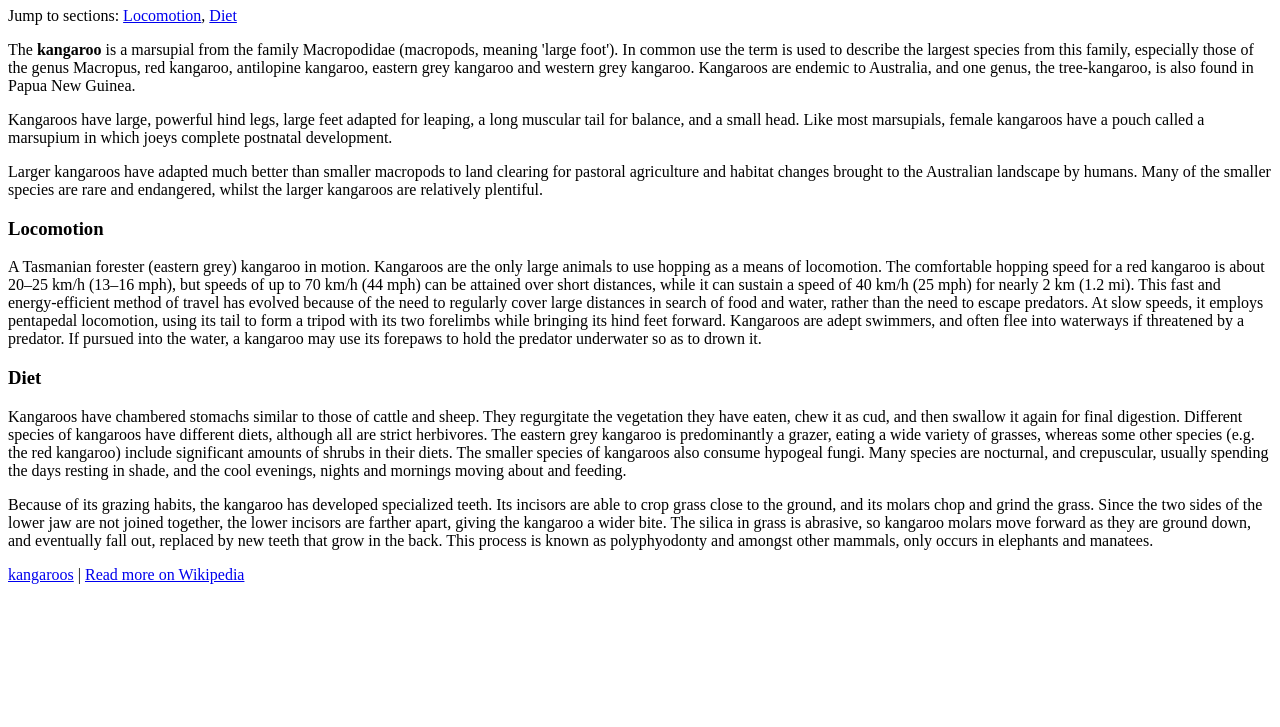
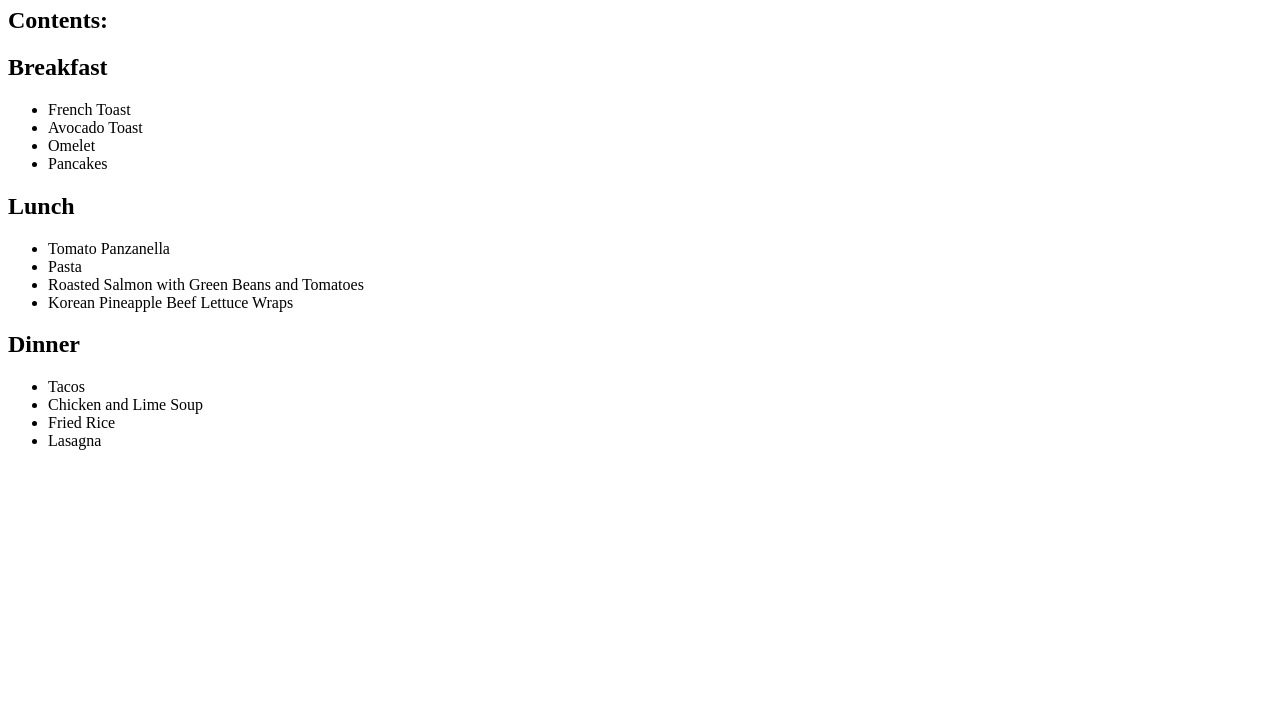
Before and after one commit to beanonastring/beanonastring.github.io, a plain HTML site: page index.html in a window 1280 px wide. Shown: the part 73-800 px from the top of the page. Drawn offline with Linux system fonts and the light colour scheme.

Commit message:
Update index.html

```diff
--- a/index.html
+++ b/index.html
@@ -1,39 +1,49 @@
 <!DOCTYPE html>
-<html>
-    <head>
-        <meta charset="utf-8">
-        <title>Challenge: Jump around</title>
-    </head>
-    <body>
 
-    <h1 id="kangaroos">Kangaroos</h1>
+<html lang="en" xmlns="http://www.w3.org/1999/xhtml">
+<head>
+    <meta charset="utf-8" />
+    <title> Recipe Book </title>
+</head>
+<body>
 
-    <p>Jump to sections:
-        <a href="#locomotion">Locomotion</a>,
-        <a href="#diet">Diet</a>
-    </p>
-    <p>The <strong>kangaroo</strong> is a marsupial from the family Macropodidae (macropods, meaning 'large foot'). In common use the term is used to describe the largest species from this family, especially those of the genus Macropus, red kangaroo, antilopine kangaroo, eastern grey kangaroo and western grey kangaroo. Kangaroos are endemic to Australia, and one genus, the tree-kangaroo, is also found in Papua New Guinea.</p>
+<h1> Ali's Recipe Book </h1>
 
-    <p>Kangaroos have large, powerful hind legs, large feet adapted for leaping, a long muscular tail for balance, and a small head. Like most marsupials, female kangaroos have a pouch called a marsupium in which joeys complete postnatal development.</p>
+<h2>Contents: </h2>
 
-    <p>Larger kangaroos have adapted much better than smaller macropods to land clearing for pastoral agriculture and habitat changes brought to the Australian landscape by humans. Many of the smaller species are rare and endangered, whilst the larger kangaroos are relatively plentiful.</p>
+<h2 class="Breakfast"> Breakfast </h2>
+
+<ul>
+    <li class="French Toast">French Toast</li>
+    <li class="Avocado Toast">Avocado Toast</li>
+    <li class="Omelet">Omelet</li>
+    <li class="Pancakes">Pancakes</li>
+</ul>
+
+<h2 class="Lunch"> Lunch</h2>
+
+<ul>
+    <li class="Tomato Panzanella">Tomato Panzanella</li>
+    <li class="Pasta">Pasta</li>
+    <li class="Salmon">Roasted Salmon with Green Beans and Tomatoes</li>
+    <li class="Beef Lettuce Wraps">Korean Pineapple Beef Lettuce Wraps</li>
+</ul>
 
 
-    <h3 id="locomotion">Locomotion</h3>
+<h2 class="Dinner"> Dinner</h2>
 
-    <p>A Tasmanian forester (eastern grey) kangaroo in motion.
-Kangaroos are the only large animals to use hopping as a means of locomotion. The comfortable hopping speed for a red kangaroo is about 20–25 km/h (13–16 mph), but speeds of up to 70 km/h (44 mph) can be attained over short distances, while it can sustain a speed of 40 km/h (25 mph) for nearly 2 km (1.2 mi). This fast and energy-efficient method of travel has evolved because of the need to regularly cover large distances in search of food and water, rather than the need to escape predators. At slow speeds, it employs pentapedal locomotion, using its tail to form a tripod with its two forelimbs while bringing its hind feet forward. Kangaroos are adept swimmers, and often flee into waterways if threatened by a predator. If pursued into the water, a kangaroo may use its forepaws to hold the predator underwater so as to drown it.</p>
+<ul>
+    <li class="Tacos">Tacos</li>
+    <li class="Chicken and Lime Soup">Chicken and Lime Soup</li>
+    <li class="Fried Rice">Fried Rice</li>
+    <li class="Lasagna">Lasagna</li>
+</ul>
 
-    <h3 id="diet">Diet</h3>
 
-    <p>Kangaroos have chambered stomachs similar to those of cattle and sheep. They regurgitate the vegetation they have eaten, chew it as cud, and then swallow it again for final digestion. Different species of kangaroos have different diets, although all are strict herbivores. The eastern grey kangaroo is predominantly a grazer, eating a wide variety of grasses, whereas some other species (e.g. the red kangaroo) include significant amounts of shrubs in their diets. The smaller species of kangaroos also consume hypogeal fungi. Many species are nocturnal, and crepuscular, usually spending the days resting in shade, and the cool evenings, nights and mornings moving about and feeding.</p>
 
-    <p>Because of its grazing habits, the kangaroo has developed specialized teeth. Its incisors are able to crop grass close to the ground, and its molars chop and grind the grass. Since the two sides of the lower jaw are not joined together, the lower incisors are farther apart, giving the kangaroo a wider bite. The silica in grass is abrasive, so kangaroo molars move forward as they are ground down, and eventually fall out, replaced by new teeth that grow in the back. This process is known as polyphyodonty and amongst other mammals, only occurs in elephants and manatees.</p>
 
-    <p>
-    <a href="#kangaroos">kangaroos</a> |
-    <a href="http://en.wikipedia.org/wiki/Kangaroo">Read more on Wikipedia</a>
-    </p>
 
-    </body>
+
+
+</body>
 </html>
```
